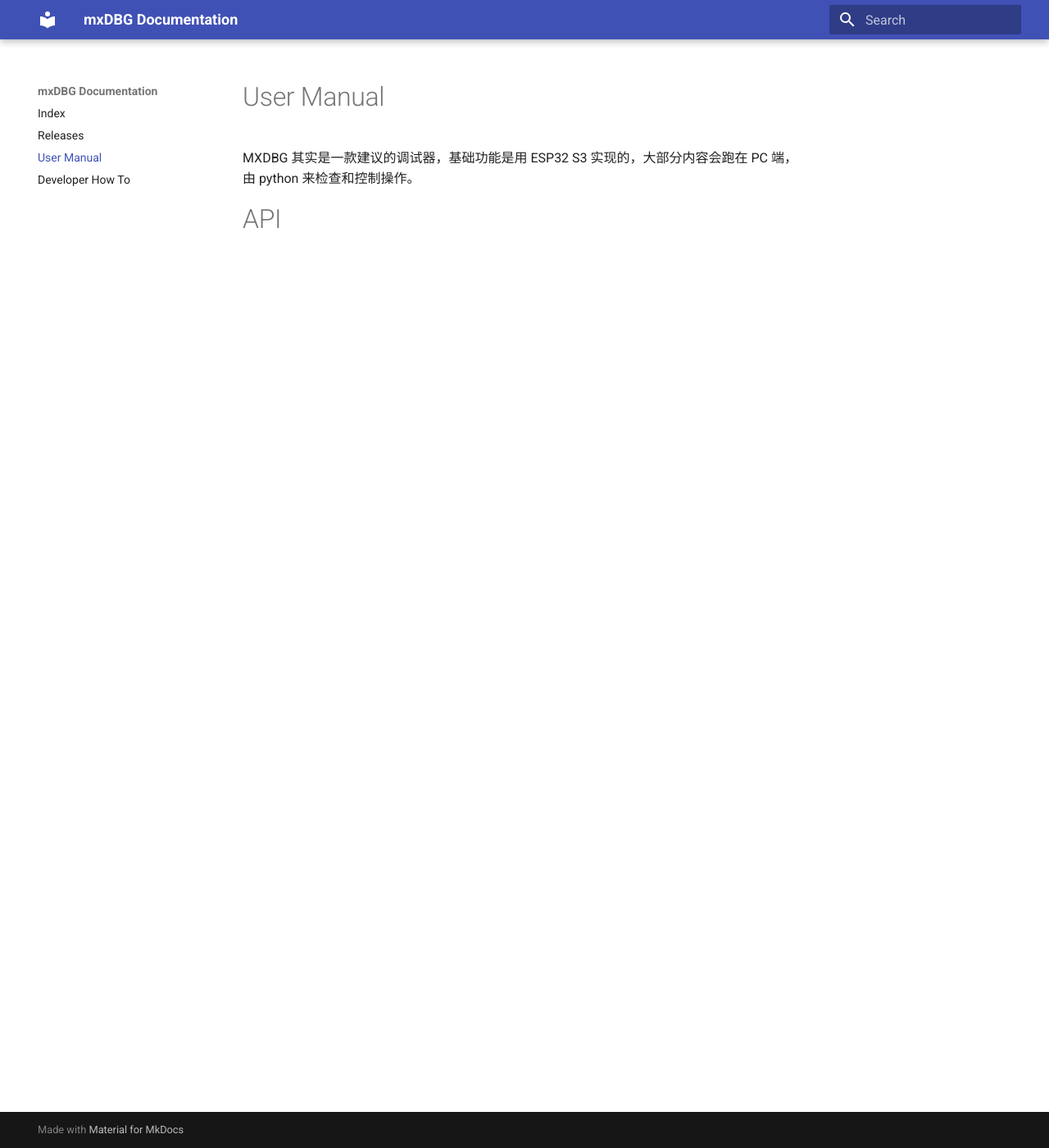
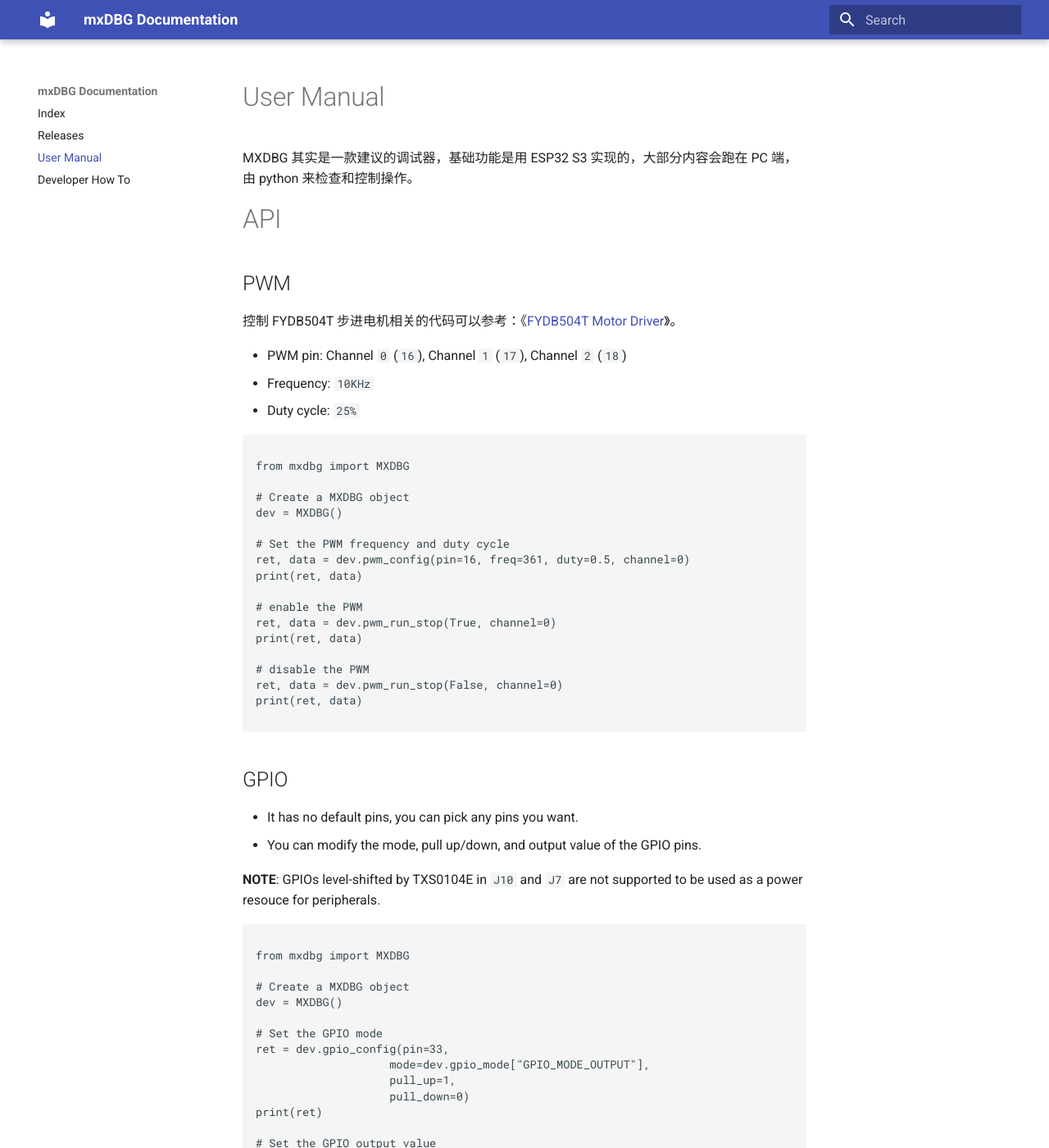
Before and after one commit to Liewzheng/mxdbg, an MkDocs documentation site: the page built from docs/user_manual.md, in a window 1280 px wide and 1400 px high. Shown: the whole window at 82% size. Built offline with MkDocs 1.6.1 and Material for MkDocs 9.7.7, drawn with Linux system fonts in a browser that asks for light colours; some of the changed text lies outside the part shown.

Commit message:
update documents

````diff
--- a/docs/user_manual.md
+++ b/docs/user_manual.md
@@ -4,3 +4,137 @@
 MXDBG 其实是一款建议的调试器，基础功能是用 ESP32 S3 实现的，大部分内容会跑在 PC 端，由 python 来检查和控制操作。
 
 # API
+
+
+## PWM
+
+控制 FYDB504T 步进电机相关的代码可以参考：《[FYDB504T Motor Driver](https://flowus.cn/isletspace/share/a2ba0fc0-67ce-4454-831e-ba451aac2e65?code=FP7RNR)》。
+
+- PWM pin: Channel `0` (`16`), Channel `1` (`17`), Channel `2` (`18`)
+- Frequency: `10KHz`
+- Duty cycle: `25%`
+
+```python
+
+from mxdbg import MXDBG
+
+# Create a MXDBG object
+dev = MXDBG()
+
+# Set the PWM frequency and duty cycle
+ret, data = dev.pwm_config(pin=16, freq=361, duty=0.5, channel=0)
+print(ret, data)
+
+# enable the PWM
+ret, data = dev.pwm_run_stop(True, channel=0)
+print(ret, data)
+
+# disable the PWM
+ret, data = dev.pwm_run_stop(False, channel=0)
+print(ret, data)
+
+```
+
+## GPIO
+
+- It has no default pins, you can pick any pins you want.
+- You can modify the mode, pull up/down, and output value of the GPIO pins.
+
+**NOTE**: GPIOs level-shifted by TXS0104E in `J10` and `J7` are not supported to be used as a power resouce for peripherals.
+
+```python
+
+from mxdbg import MXDBG
+
+# Create a MXDBG object
+dev = MXDBG()
+
+# Set the GPIO mode
+ret = dev.gpio_config(pin=33,
+                    mode=dev.gpio_mode["GPIO_MODE_OUTPUT"],
+                    pull_up=1,
+                    pull_down=0)
+print(ret)
+
+# Set the GPIO output value
+ret, data = dev.gpio_write_read(33, 1)
+print(ret, data)
+
+# Get the GPIO input value
+ret, data = dev.gpio_write_read(33)
+print(ret, data)
+
+```
+
+## I2C
+
+- SCL pin: `11`
+- SDA pin: `10`
+- Frequency: `400kHz`
+- SDA and SCL are ***NOT*** pull up in default.
+
+In the Extboard for MXDBG v0.1, the I2C pin defined as follow:
+
+![I2C in ExtBoard](./I2C_in_ExtBoard.png)
+
+```python
+
+from mxdbg import MXDBG
+
+# Create a MXDBG object
+dev = MXDBG()
+
+# Write data to the I2C device
+ret, data = dev.i2c_write_read(0x74, [0x06, 0x91], 0)
+print(ret, data)
+
+# Read data from the I2C device
+ret, data = dev.i2c_write_read(0x74, [0x00], 2)
+print(ret, data)
+
+```
+
+## SPI
+
+- MISO pin: `12` (Disabled in half duplex mode)
+- MOSI pin: `13`
+- SCK pin: `14`
+- CS pin: `15`
+- Frequency: `1MHz` in default (Change it using `spi_config()` API)
+- Mode: `3` in default (Change it using `spi_config()` API)
+- Full duplex in default. (Change it using `spi_config()` API)
+
+In the Extboard for MXDBG v0.1, the SPI pin defined as follow:
+
+![SPI in ExtBoard](./SPI_in_ExtBoard.png)
+
+```python
+
+from mxdbg import MXDBG
+
+# Create a MXDBG object
+dev = MXDBG()
+
+# Config as a half duplex 3-wire mode
+ret, data = dev.spi_config(freq=1000000,
+                           miso_io_num=-1, # the key point to config as a half duplex 3-wire mode
+                           cs_ena_pretrans=1,
+                           cs_ena_posttrans=1,
+                           device_interface_flags=(dev.spi_device["SPI_DEVICE_HALFDUPLEX"] | dev.spi_device["SPI_DEVICE_3WIRE"])
+                           )
+print(ret, data)
+
+# Write and read data
+for _ in range(100):
+    ret, data = dev.spi_write_read([0x01], 1)
+    assert data[0] == 0x59, "read_error"
+
+```
+
+**NOTE**: If you notice that there are some ringings in the signal, it is because the SPI signal is not stable. You have several methods to solve:
+1. Replace the 0Ohm resistors (R10 / R11 / R12 / R13) between the SPI and the device.
+2. Increase or decrease the frequency of the SPI signal.
+
+![SPI Wave Signal 500KHz](./SPI_WAVE_1V2_500KHz.png)
+
+![SPI Wave Signal 4MHz](./SPI_WAVE_1V2_4MHz.png)
--- a/src/mxdbg/__version__.py
+++ b/src/mxdbg/__version__.py
@@ -1 +1 @@
-__version__ ="v241209.0.rc2"
+__version__ ="v241209.0.rc3"
````
Also changed, not shown: docs/dev_howto.md (+2 -0 lines), docs/releases.md (+4 -0 lines).
